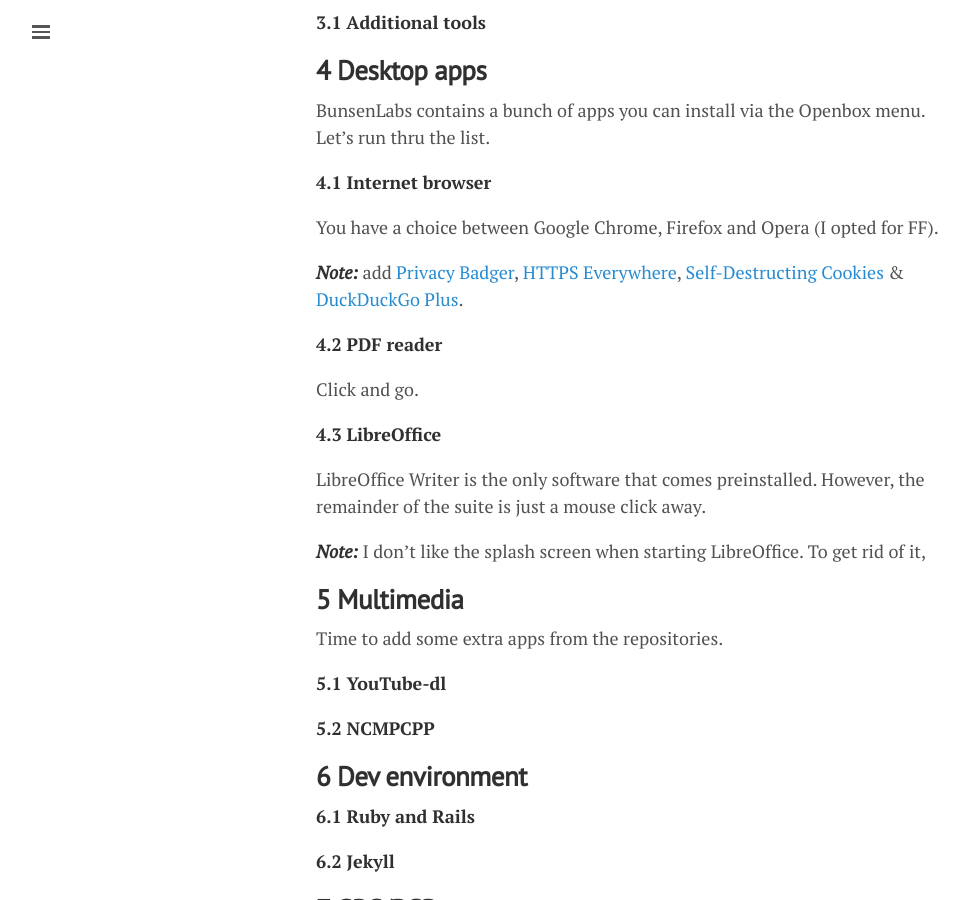
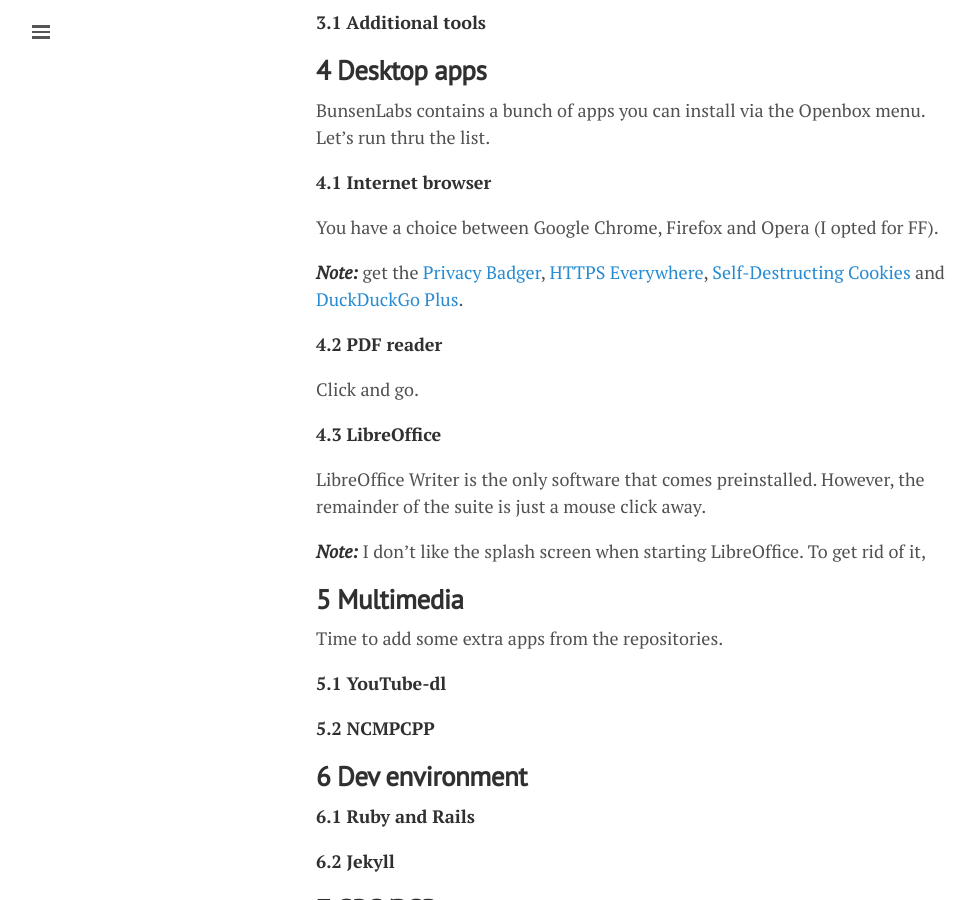
Before and after one commit to lgeurts/lgeurts.github.io, a Jekyll site: the page built from _posts/2017-07-11-bunsenlabs-linux-setup-notes-for dell-inspiron-6000.md, in a window 1280 px wide and 900 px high, scrolled down 2132 px. Shown: the whole window, without its empty margins (0-975 px from the left). Built offline with Jekyll 4.4.1, drawn with Linux system fonts in a browser that asks for light colours; nearby versions of some CDN libraries; comment, search, counter and statistics services are not loaded.

Commit message:
Update 2017-07-11-bunsenlabs-linux-setup-notes-for dell-inspiron-6000.md

```diff
--- a/_posts/2017-07-11-bunsenlabs-linux-setup-notes-for dell-inspiron-6000.md
+++ b/_posts/2017-07-11-bunsenlabs-linux-setup-notes-for dell-inspiron-6000.md
@@ -54,7 +54,7 @@
 
 You have a choice between Google Chrome, Firefox and Opera (I opted for FF).
 
-***Note:*** add [Privacy Badger](https://www.eff.org/privacybadger), [HTTPS Everywhere](https://www.eff.org/https-everywhere), [Self-Destructing Cookies](https://addons.mozilla.org/en-US/firefox/addon/self-destructing-cookies/) & [DuckDuckGo Plus](https://addons.mozilla.org/en-US/firefox/addon/duckduckgo-for-firefox/).
+***Note:*** get the [Privacy Badger](https://www.eff.org/privacybadger), [HTTPS Everywhere](https://www.eff.org/https-everywhere), [Self-Destructing Cookies](https://addons.mozilla.org/en-US/firefox/addon/self-destructing-cookies/) and [DuckDuckGo Plus](https://addons.mozilla.org/en-US/firefox/addon/duckduckgo-for-firefox/).
 
 **4.2 PDF reader**
 
```
